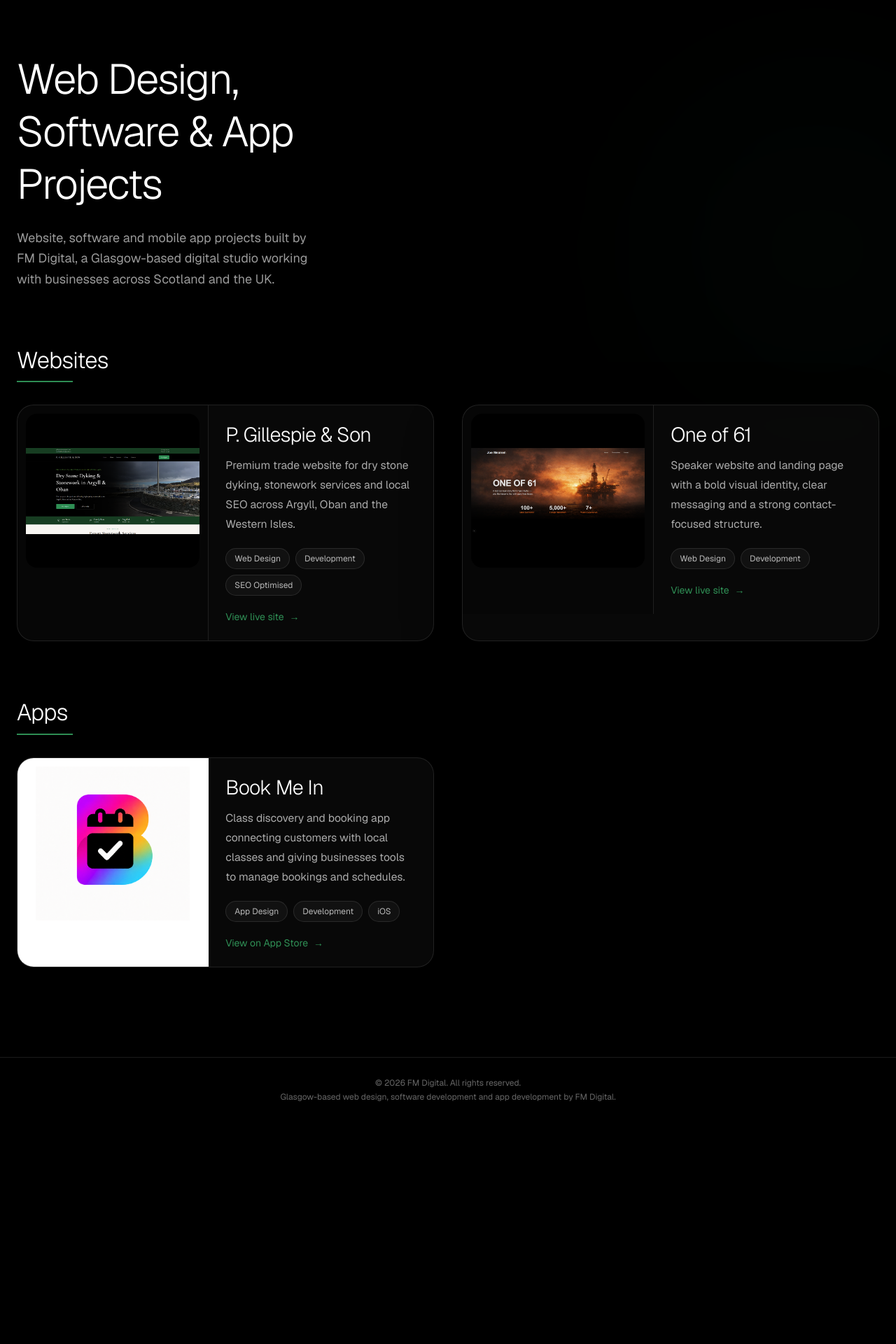
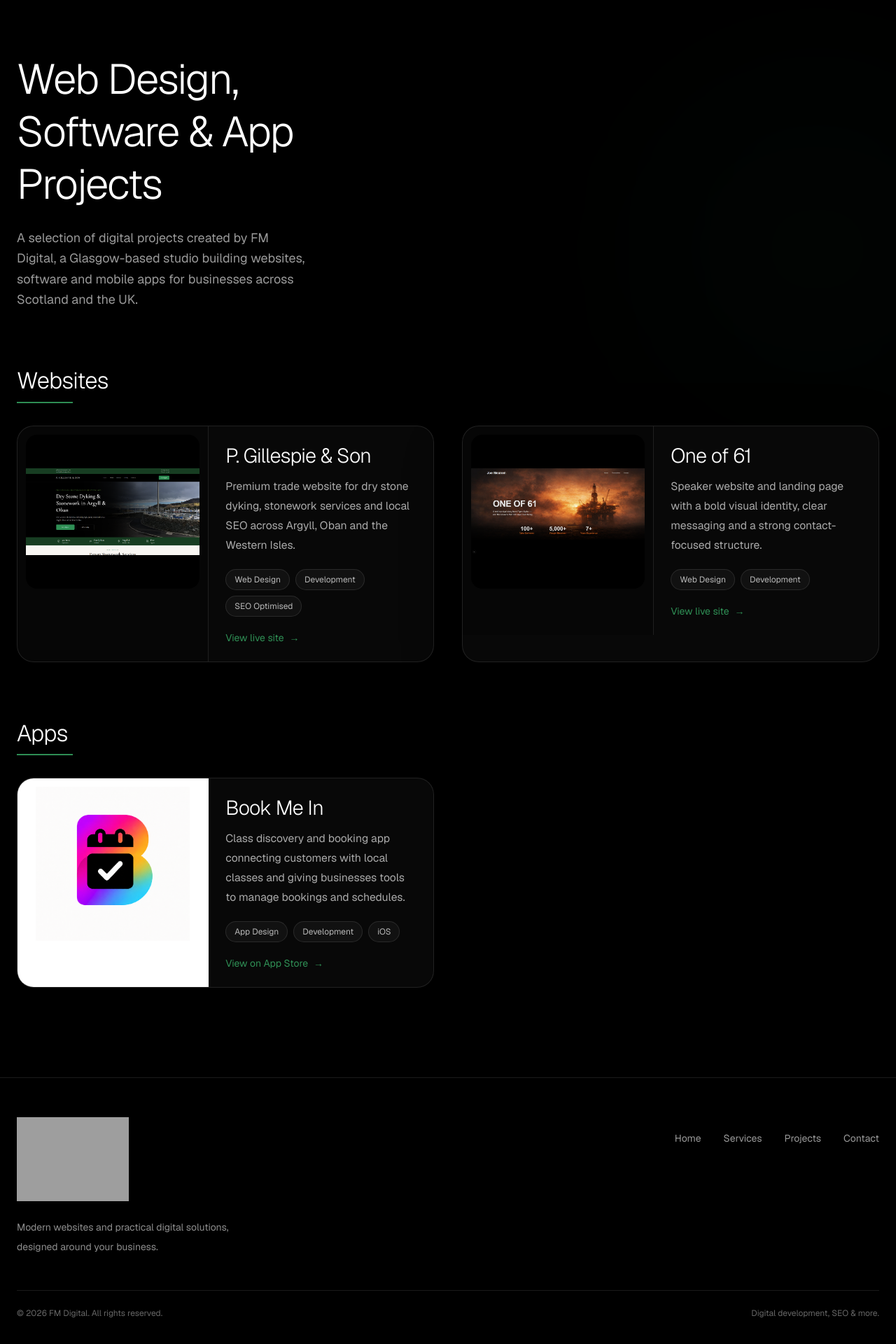
Before and after one commit to FraserMeanen/fm-digital, a Next.js app: page /project in a window 1280 px wide. Shown: the part 408-2328 px from the top of the page at 70% size. Before the commit the page ends 2011 px from the top, so only its background shows below. Built offline with nearby package versions, Linux system fonts and the light colour scheme; grey boxes are pictures that could not be loaded.

Commit message:
Update website content and shared footer

```diff
--- /dev/null
+++ b/app/components/footer.tsx
@@ -0,0 +1,64 @@
+import Image from "next/image";
+import Link from "next/link";
+
+const footerLinks = [
+  { label: "Home", href: "/" },
+  { label: "Services", href: "/services" },
+  { label: "Projects", href: "/project" },
+  { label: "Contact", href: "/contact" },
+];
+
+export default function Footer() {
+  return (
+    <footer className="relative mt-24 border-t border-white/10 bg-black text-white">
+      <div className="mx-auto max-w-7xl px-4 py-12 md:px-6 md:py-14">
+        <div className="flex flex-col gap-10 md:flex-row md:items-start md:justify-between">
+          {/* BRAND */}
+          <div className="max-w-sm">
+            <Link
+              href="/"
+              aria-label="FM Digital home"
+              className="inline-block"
+            >
+              <Image
+                src="/logo.png"
+                alt="FM Digital"
+                width={180}
+                height={82}
+                className="h-auto w-[160px] object-contain"
+              />
+            </Link>
+
+            <p className="mt-4 max-w-xs text-sm leading-7 text-white/55">
+              Modern websites and practical digital solutions, designed around
+              your business.
+            </p>
+          </div>
+
+          {/* NAVIGATION */}
+          <nav
+            aria-label="Footer navigation"
+            className="flex flex-wrap gap-x-8 gap-y-4 md:pt-5"
+          >
+            {footerLinks.map((link) => (
+              <Link
+                key={link.href}
+                href={link.href}
+                className="text-sm text-white/60 transition-colors duration-300 hover:text-[#2f8f55]"
+              >
+                {link.label}
+              </Link>
+            ))}
+          </nav>
+        </div>
+
+        {/* BOTTOM BAR */}
+        <div className="mt-12 flex flex-col gap-3 border-t border-white/10 pt-6 text-xs text-white/40 sm:flex-row sm:items-center sm:justify-between">
+          <p>© {new Date().getFullYear()} FM Digital. All rights reserved.</p>
+
+          <p>Digital development, SEO &amp; more.</p>
+        </div>
+      </div>
+    </footer>
+  );
+}
--- a/app/contact/page.tsx
+++ b/app/contact/page.tsx
@@ -2,6 +2,7 @@
 
 import Image from "next/image";
 import Link from "next/link";
+import Footer from "../components/footer";
 import { useState } from "react";
 import { motion, useReducedMotion } from "motion/react";
 
@@ -168,10 +169,10 @@
               </h1>
 
               <p className="mx-auto mt-6 max-w-md text-lg leading-relaxed text-white/60 md:mx-0 md:max-w-lg">
-                Looking for web design, software development, a mobile app or
-                SEO support? FM Digital is based in Glasgow and works with
-                businesses across Scotland and the UK. Get in touch to discuss
-                your project.
+                Have a digital project in mind? Based in Glasgow, FM Digital
+                works with businesses across Scotland and the UK on websites,
+                software, mobile apps and SEO. Get in touch to discuss your
+                ideas.
               </p>
 
               <div className="mx-auto mt-8 h-[2px] w-16 bg-[#2f8f55] md:mx-0" />
@@ -271,10 +272,10 @@
 
                 <div className="relative mt-auto flex items-center justify-between pt-6">
                   <Link
-                    href="mailto:fmdigital.uk@gmail.com"
+                    href="mailto:fraser@fm-digital.co.uk"
                     className="text-sm text-[#2f8f55] transition duration-300 hover:text-white"
                   >
-                    fmdigital.uk@gmail.com
+                    fraser@fm-digital.co.uk
                   </Link>
 
                   <span className="text-[#2f8f55] transition-transform duration-300 group-hover:translate-x-1 group-hover:-translate-y-1">
@@ -474,20 +475,7 @@
       </div>
 
       {/* FOOTER */}
-      <footer className="mt-24 border-t border-white/10 px-4 py-7 text-center text-xs text-white/40">
-        <p>© 2026 FM Digital. All rights reserved.</p>
-
-        <p className="mt-1">
-          Glasgow-based web design, software development and app development by{" "}
-          <Link
-            href="/"
-            className="transition duration-300 hover:text-[#2f8f55]"
-          >
-            FM Digital
-          </Link>
-          .
-        </p>
-      </footer>
+      <Footer />
     </main>
   );
 }
--- a/app/page.tsx
+++ b/app/page.tsx
@@ -2,6 +2,7 @@
 
 import Image from "next/image";
 import Link from "next/link";
+import Footer from "./components/footer";
 import { useRef, useState } from "react";
 import {
   motion,
@@ -94,7 +95,7 @@
       image: "/web_graphic.png",
       alt: "Web design and website development services by FM Digital",
       title: "Web Design & Development",
-      text: "Professional web design and website development for businesses in Glasgow, Aberdeen and across the UK, with responsive design, fast performance, clear user journeys and SEO-ready foundations built to generate enquiries.",
+      text: "Professional web design and website development for businesses in Glasgow and across the UK, with responsive design, fast performance, clear user journeys and SEO-ready foundations built to generate enquiries.",
     },
     {
       image: "/phone_graphic.png",
@@ -299,8 +300,7 @@
                 <p className="mx-auto mt-6 max-w-md text-[1.02rem] leading-7 text-gray-300 sm:text-lg sm:leading-relaxed md:mx-0 md:max-w-md">
                   FM Digital is a Glasgow-based web design and software
                   development studio creating modern websites, custom software,
-                  web apps and mobile apps for businesses across Glasgow,
-                  Aberdeen, Scotland and the UK.
+                  web apps and mobile apps for businesses across UK.
                 </p>
 
                 <div className="mt-8 flex justify-center md:justify-start">
@@ -329,7 +329,6 @@
 
                     <span className="relative flex items-center gap-3">
                       Get Started
-
                       <motion.span
                         className="inline-block transition-transform duration-300 group-hover:translate-x-1"
                         animate={
@@ -511,10 +510,7 @@
           </section>
 
           {/* FEATURED PROJECT */}
-          <section
-            ref={featuredProjectRef}
-            className="relative mt-28 md:mt-36"
-          >
+          <section ref={featuredProjectRef} className="relative mt-28 md:mt-36">
             <motion.div
               initial={
                 reduceMotion
@@ -654,20 +650,7 @@
       </div>
 
       {/* FOOTER */}
-      <footer className="mt-24 border-t border-white/10 px-4 py-7 text-center text-xs text-white/40 md:px-6">
-        <p>© 2026 FM Digital. All rights reserved.</p>
-
-        <p className="mt-1">
-          Glasgow-based web design, software development and app development by{" "}
-          <Link
-            href="/"
-            className="transition duration-300 hover:text-[#2f8f55]"
-          >
-            FM Digital
-          </Link>
-          .
-        </p>
-      </footer>
+      <Footer />
     </main>
   );
 }
--- a/app/project/page.tsx
+++ b/app/project/page.tsx
@@ -2,6 +2,7 @@
 
 import Image from "next/image";
 import Link from "next/link";
+import Footer from "../components/footer";
 import { useState } from "react";
 import { motion, useReducedMotion } from "motion/react";
 
@@ -294,9 +295,9 @@
               </h1>
 
               <p className="mx-auto mt-6 max-w-md text-lg leading-relaxed text-white/60 md:mx-0">
-                Website, software and mobile app projects built by FM Digital,
-                a Glasgow-based digital studio working with businesses across
-                Scotland and the UK.
+                A selection of digital projects created by FM Digital, a
+                Glasgow-based studio building websites, software and mobile apps
+                for businesses across Scotland and the UK.
               </p>
             </motion.div>
 
@@ -422,20 +423,7 @@
       </div>
 
       {/* FOOTER */}
-      <footer className="mt-24 border-t border-white/10 px-4 py-7 text-center text-xs text-white/40 md:px-6">
-        <p>© 2026 FM Digital. All rights reserved.</p>
-
-        <p className="mt-1">
-          Glasgow-based web design, software development and app development by{" "}
-          <Link
-            href="/"
-            className="transition duration-300 hover:text-[#2f8f55]"
-          >
-            FM Digital
-          </Link>
-          .
-        </p>
-      </footer>
+      <Footer />
     </main>
   );
 }
--- a/app/services/page.tsx
+++ b/app/services/page.tsx
@@ -2,6 +2,7 @@
 
 import Image from "next/image";
 import Link from "next/link";
+import Footer from "../components/footer";
 import { useState } from "react";
 import { motion, useReducedMotion } from "motion/react";
 
@@ -167,10 +168,10 @@
               </h1>
 
               <p className="mx-auto mt-6 max-w-md text-lg leading-relaxed text-gray-300 md:mx-0 md:max-w-xl">
-                FM Digital is a Glasgow-based web design and software development
-                studio providing websites, custom software, web applications,
-                mobile apps and SEO services for businesses across Glasgow,
-                Aberdeen, Scotland and the UK.
+                FM Digital is a Glasgow-based digital development studio
+                creating websites, custom software, web applications and mobile
+                apps, alongside SEO services, for businesses across Scotland and
+                the UK.
               </p>
             </motion.div>
 
@@ -241,8 +242,7 @@
                     Professional web design and custom website development
                     focused on fast performance, responsive layouts, search
                     visibility and turning visitors into enquiries. We build
-                    websites for businesses in Glasgow, Aberdeen and across the
-                    UK.
+                    websites for businesses across Scotland and the UK.
                   </p>
 
                   <ul className="mx-auto mt-6 max-w-md space-y-3 text-gray-300 md:mx-0">
@@ -255,7 +255,9 @@
 
                     <li className="flex items-start gap-3">
                       <span className="mt-[10px] h-1.5 w-1.5 shrink-0 rounded-full bg-[#2f8f55]" />
-                      <span>Responsive, fast and modern website development</span>
+                      <span>
+                        Responsive, fast and modern website development
+                      </span>
                     </li>
 
                     <li className="flex items-start gap-3">
@@ -499,20 +501,7 @@
       </div>
 
       {/* FOOTER */}
-      <footer className="mt-24 border-t border-white/10 px-4 py-7 text-center text-xs text-white/40 md:px-6">
-        <p>© 2026 FM Digital. All rights reserved.</p>
-
-        <p className="mt-1">
-          Glasgow-based web design, software development and app development by{" "}
-          <Link
-            href="/"
-            className="transition duration-300 hover:text-[#2f8f55]"
-          >
-            FM Digital
-          </Link>
-          .
-        </p>
-      </footer>
+      <Footer />
     </main>
   );
 }
```
